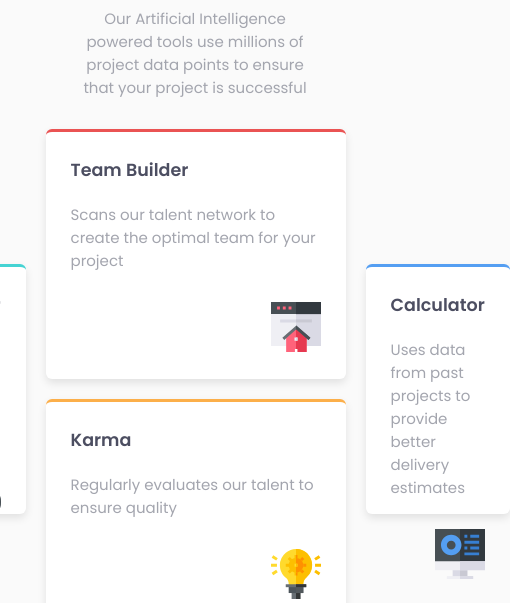
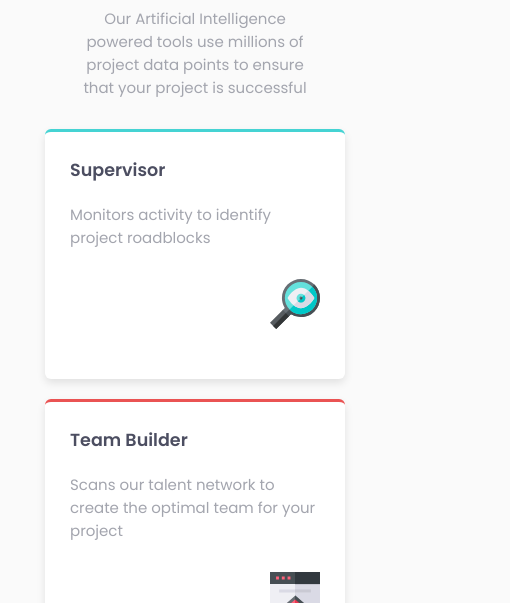
Before and after one commit to Dev-Mahmoud28/Frontend-Mentor-Four-card-feature-section, a plain HTML site: page index.html in a window 390 px wide. Shown: the part 241-844 px from the top of the page, 510 px wide, since content can reach past the window. Drawn offline with Linux system fonts and the light colour scheme.

Commit message:
responsive

```diff
--- a/css/style.css
+++ b/css/style.css
@@ -35,6 +35,11 @@ body{
   justify-content: center;
   align-items: center;
   gap: 20px;
+}
+@media(max-width: 991px){
+  .container{
+    flex-direction: column;
+  }
 }
 .container .box{
   display: flex;
```
